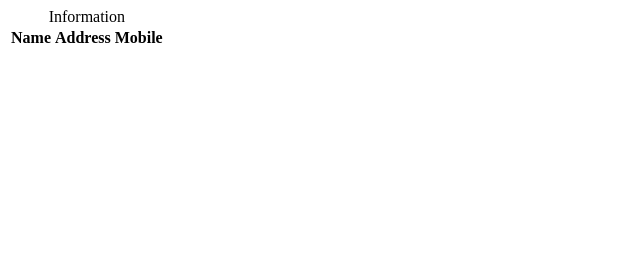
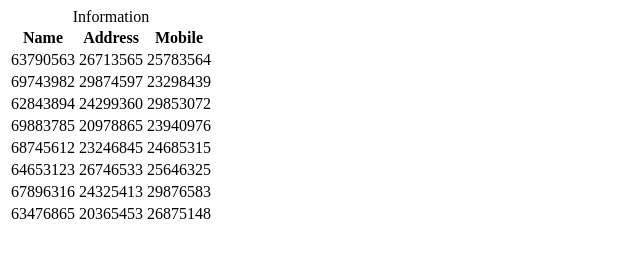
Before and after one commit to kenkmkm/testm, a plain HTML site: page index.html in a window 1280 px wide. Shown: the whole page, without its empty margins (0-640 px from the left). Drawn offline with Linux system fonts and the light colour scheme.

Commit message:
Update index.html

```diff
--- a/index.html
+++ b/index.html
@@ -17,7 +17,7 @@
                 xhr.onreadystatechange = function() {
                     if (xhr.readyState === 4) {
                         var contacts = JSON.parse(xhr.response).contacts;
-                        contacts.foreach(addRow);
+                        displayContacts(contacts);
 
                     }
                 };
@@ -25,11 +25,11 @@
                 xhr.open("get", url);
                 xhr.send();
             }
-            /*
+
             function displayContacts(contacts) {
                 contacts.forEach(addRow);
             }
-
+            /*
                                   function addRow(contact) {
                                       var tcontent = document.getElementById("tcontent");
                                       var row = tcontent.insertRow();
```
Lines whose indentation alone changed are shown as unchanged.
